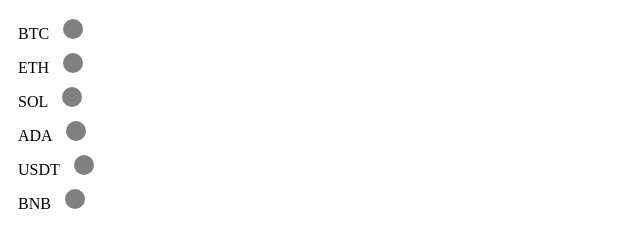
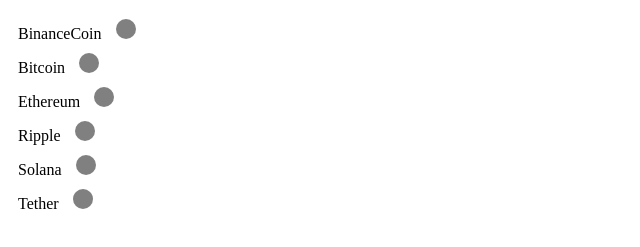
Before and after one commit to Wilou-netizen/dashboard-crypto, a plain HTML site: page docs/index.html in a window 1280 px wide. Shown: the part 61-308 px from the top of the page, without its empty margins (0-640 px from the left). Drawn offline with Linux system fonts and the light colour scheme; no server answers.

Commit message:
Update index.html

```diff
--- a/docs/index.html
+++ b/docs/index.html
@@ -16,12 +16,12 @@
 </head>
 <body>
   <h1>Señales de Criptomonedas</h1>
-  <div class="moneda">BTC <div id="BTC" class="luz"></div></div>
-  <div class="moneda">ETH <div id="ETH" class="luz"></div></div>
-  <div class="moneda">SOL <div id="SOL" class="luz"></div></div>
-  <div class="moneda">ADA <div id="ADA" class="luz"></div></div>
-  <div class="moneda">USDT <div id="USDT" class="luz"></div></div>
-  <div class="moneda">BNB <div id="BNB" class="luz"></div></div>
+  <div class="moneda">BinanceCoin <div id="binancecoin" class="luz"></div></div>
+  <div class="moneda">Bitcoin <div id="bitcoin" class="luz"></div></div>
+  <div class="moneda">Ethereum <div id="ethereum" class="luz"></div></div>
+  <div class="moneda">Ripple <div id="ripple" class="luz"></div></div>
+  <div class="moneda">Solana <div id="solana" class="luz"></div></div>
+  <div class="moneda">Tether <div id="tether" class="luz"></div></div>
 
   <script src="script.js"></script>
 </body>
```
